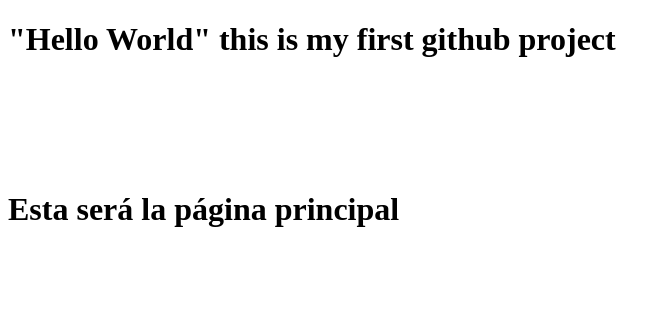
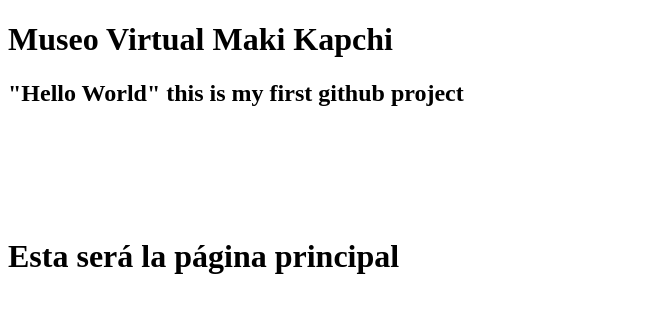
Before and after one commit to WilsonAR1212/proyectomakap, a plain HTML site: page index.html in a window 1280 px wide. Shown: the whole page, without its empty margins (0-671 px from the left). Drawn offline with Linux system fonts and the light colour scheme.

Commit message:
Update index.html

```diff
--- a/index.html
+++ b/index.html
@@ -1,10 +1,18 @@
 <!DOCTYPE html>
 <html>
     <head>
-        <script src="/script.js"></script>
+
+        <meta charset="utf-8">
+	    <title>Museo Maki Kapchi</title>
+	    <meta name="keyword" content="museo, virtual, cultura, peru, Perú, textilería, cerámica">
+	    <meta name="description" content="UNCIRE promueve revalorar la cultura peruana habilitando un museo virtual">
+	    <meta name="author" content="UNCIRE colaborators">
+
     </head>
     <body>
-        <h1>"Hello World" this is my first github project</h1>
+        <header></header>
+	    <h1>Museo Virtual Maki Kapchi</h1>
+        <h2>"Hello World" this is my first github project</h2>
         <br><br><br><br><br>
         <h1>Esta será la página principal</h1>
 
```
